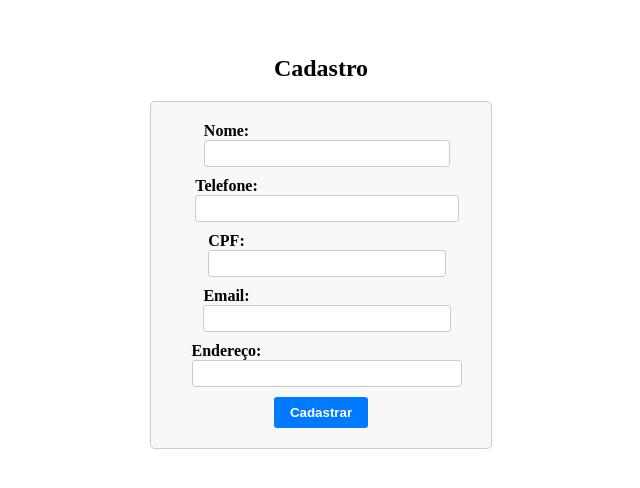
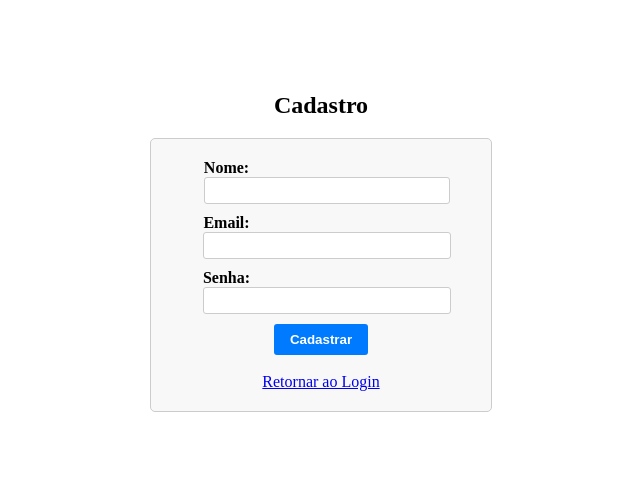
Before and after one commit to wesolsv/wszd_notas, a React (Create React App) app in the folder frontend/: page /cadastro in a window 1280 px wide. Shown: the part 166-654 px from the top of the page, without its empty margins (319-959 px from the left). Built offline with nearby package versions, Linux system fonts and the light colour scheme.

Commit message:
incluindo notas e lista de notas de teste

```diff
--- a/frontend/src/pages/Cadastro/index.js
+++ b/frontend/src/pages/Cadastro/index.js
@@ -1,13 +1,12 @@
 import React, { useState } from 'react';
+import { Link } from 'react-router-dom';
 import './Cadastro.css';
 
 const Cadastro = () => {
   const [formData, setFormData] = useState({
     name: '',
-    phone: '',
-    cpf: '',
     email: '',
-    address: '',
+    password: '',
   });
 
   const handleChange = (e) => {
@@ -25,10 +24,8 @@ const Cadastro = () => {
     // Resetar os campos após o envio
     setFormData({
       name: '',
-      phone: '',
-      cpf: '',
       email: '',
-      address: '',
+      password: '',
     });
   };
 
@@ -48,28 +45,6 @@ const Cadastro = () => {
           />
         </div>
         <div className="form-group">
-          <label htmlFor="phone">Telefone:</label>
-          <input
-            type="text"
-            id="phone"
-            name="phone"
-            value={formData.phone}
-            onChange={handleChange}
-            required
-          />
-        </div>
-        <div className="form-group">
-          <label htmlFor="cpf">CPF:</label>
-          <input
-            type="text"
-            id="cpf"
-            name="cpf"
-            value={formData.cpf}
-            onChange={handleChange}
-            required
-          />
-        </div>
-        <div className="form-group">
           <label htmlFor="email">Email:</label>
           <input
             type="email"
@@ -81,17 +56,19 @@ const Cadastro = () => {
           />
         </div>
         <div className="form-group">
-          <label htmlFor="address">Endereço:</label>
+          <label htmlFor="password">Senha:</label>
           <input
-            type="text"
-            id="address"
-            name="address"
-            value={formData.address}
+            type="password"
+            id="password"
+            name="password"
+            value={formData.password}
             onChange={handleChange}
             required
           />
         </div>
         <button type="submit">Cadastrar</button>
+        <br/>
+        <Link to="/">Retornar ao Login</Link>
       </form>
     </div>
   );
--- a/frontend/src/pages/Login/index.js
+++ b/frontend/src/pages/Login/index.js
@@ -49,7 +49,6 @@ const Login = () => {
             required
           />
         </div>
-        <br/>
         <button type="submit">Entrar</button>
         <br/>
         <Link to="/cadastro">Cadastrar novo usuario</Link>
--- /dev/null
+++ b/frontend/src/pages/Notas/Nota/index.js
@@ -0,0 +1,12 @@
+import { Link } from 'react-router-dom';
+
+const Nota = () => {
+    return (
+        <div>
+            <h1>Nota 1</h1>
+            <Link to="/list-notas">Return to List</Link>
+        </div>
+    )
+}
+
+export default Nota
--- /dev/null
+++ b/frontend/src/pages/Notas/index.js
@@ -0,0 +1,18 @@
+import Nota from "./Nota"
+import { Link } from 'react-router-dom';
+
+const ListNotas = () => {
+    return (
+        <div>
+            <h1>Listagem de notas</h1>
+            <ul>
+                <li>
+                    <Nota />
+                    <Link to="/list-notas/nota">Nota Teste</Link>
+                </li>
+            </ul>
+        </div>
+    )
+}
+
+export default ListNotas
--- a/frontend/src/routes.js
+++ b/frontend/src/routes.js
@@ -1,6 +1,8 @@
 import { BrowserRouter, Routes, Route  } from 'react-router-dom';
 import Login from './pages/Login';
 import Cadastro from './pages/Cadastro';
+import ListNotas from './pages/Notas';
+import Nota from './pages/Notas/Nota';
 
 const RoutesApp = () => {
   return (
@@ -8,6 +10,8 @@ const RoutesApp = () => {
       <Routes>
         <Route path="/"element={<Login />} />
         <Route path="/cadastro" element={<Cadastro />} />
+        <Route path="/list-notas" element={<ListNotas />} />
+        <Route path="/list-notas/nota" element={<Nota />} />
       </Routes>
     </BrowserRouter>
   );
```
